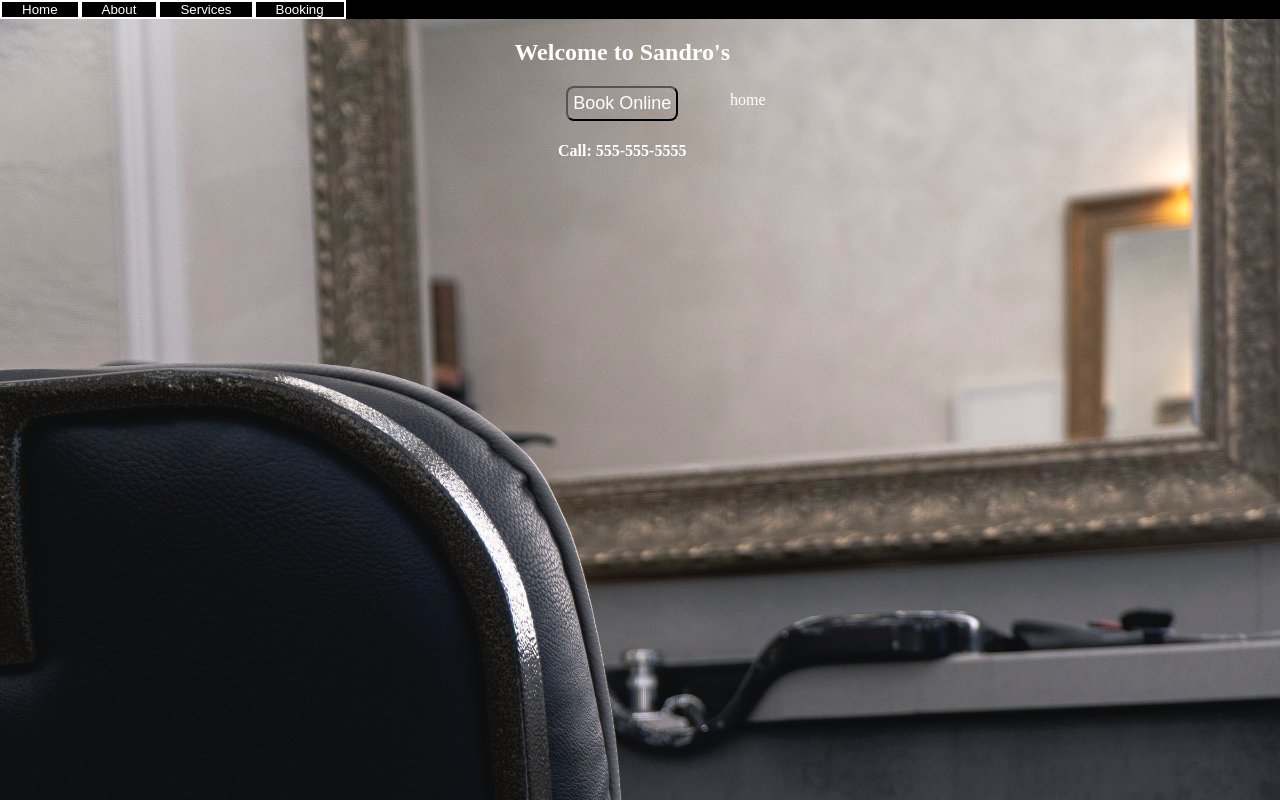
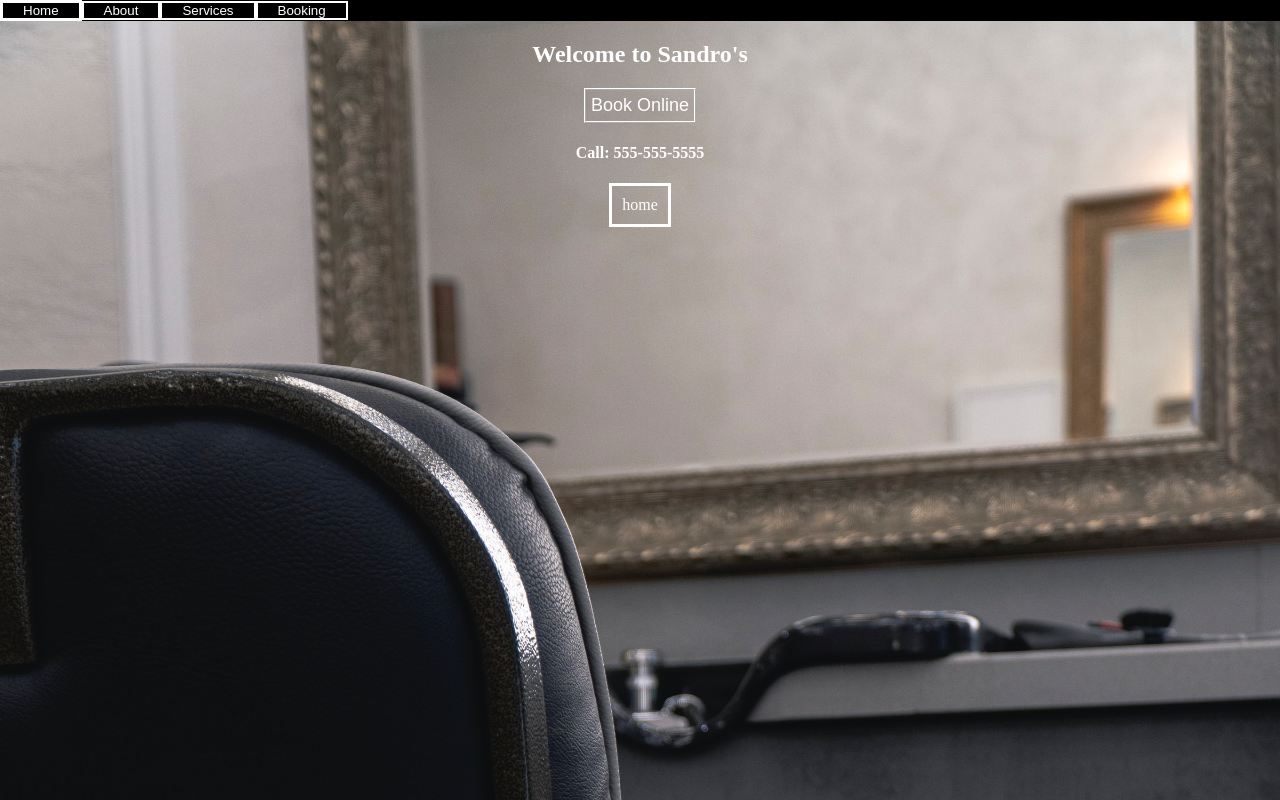
Before and after one commit to sethakirafeldman/barbershop, a React app: page / in a window 1280 px wide. Built offline with nearby package versions, Linux system fonts and the light colour scheme.

Commit message:
button styling, flex direction

```diff
--- a/src/style.css
+++ b/src/style.css
@@ -24,8 +24,13 @@ nav > div > button {
     color: white;
 }
 
+button:hover {
+    border-width: 3px;
+}
+
 main {
     display: flex;
+    flex-direction: column;
     justify-content: center;
     justify-items: center;
     align-items: center;
@@ -37,6 +42,15 @@ main {
     background-color: transparent;
     padding: 5px;
     color: white;
-    border-radius: 8px;
+    /* border-radius: 8px; */
     font-size: large;
+    /* border-width: 10px; */
+    border-color: white;
+    border-style: ridge;
 }
+
+.page-container {
+    border-style: solid;
+    padding: 10px;
+
+}
```
